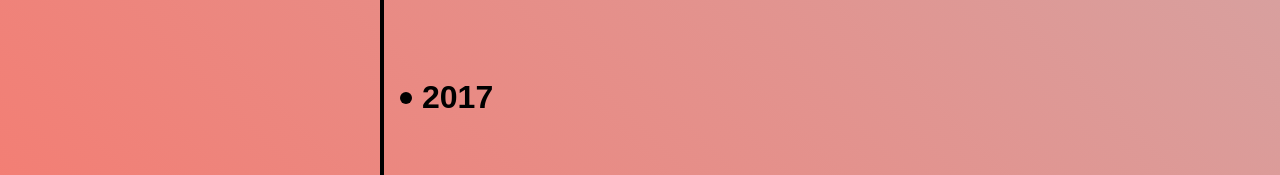
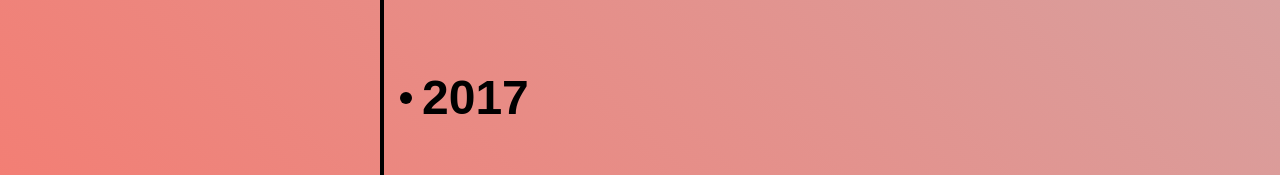
Before and after one commit to n4ce1/nasza-os-czasu, a plain HTML site: page index.html in a window 1280 px wide. Shown: the part 233-408 px from the top of the page. Drawn offline with Linux system fonts and the light colour scheme; a web font is replaced by a local one.

Commit message:
Update style-kartka.css

```diff
--- a/style-kartka.css
+++ b/style-kartka.css
@@ -77,7 +77,7 @@ h1 {
 }
 
 .year {
-    font-size: 2.0em;
+    font-size: 3em;
     font-weight: bold;
     margin-right: 30px;
 }
```
